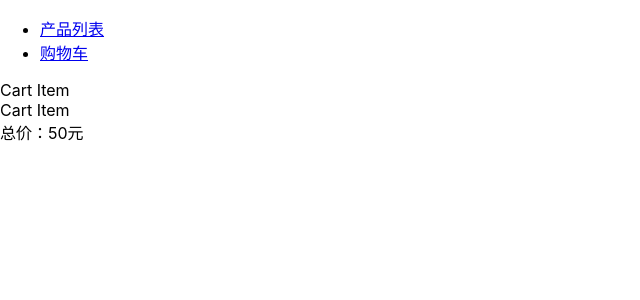
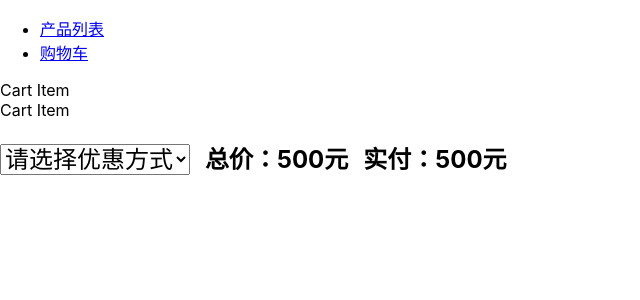
Before and after one commit to liuliangyun/shopping-cart, a React (Create React App) app: page /cart in a window 1280 px wide. Shown: the top 300 px of the page, without its empty margins (0-640 px from the left). Built offline with nearby package versions, Linux system fonts and the light colour scheme.

Commit message:
should ShoppingCart render correct total price with different promotion

```diff
--- /dev/null
+++ b/src/pages/ShoppingCart/index.css
@@ -0,0 +1,17 @@
+.shopping-cart-price {
+    margin-top: 20px;
+}
+.promotion-select {
+    font-size: 24px;
+}
+.sum-price {
+    font-size: 24px;
+    font-weight: bold;
+    margin-left: 15px;
+}
+
+.total-price {
+    font-size: 24px;
+    font-weight: bold;
+    margin-left: 15px;
+}
--- a/src/pages/ShoppingCart/index.js
+++ b/src/pages/ShoppingCart/index.js
@@ -1,19 +1,21 @@
 import CartItem from './components/CartItem'
 import { useState } from 'react'
-import { getSumPrice } from '../../utils/priceUtils'
+import { getSumPrice, getTotalPrice } from '../../utils/priceUtils'
+import { PROMOTION_TYPES } from '../../utils/constants'
+import './index.css'
 
 const mockCartItems = [
   {
     id: 'id1',
     name: 'product1',
-    price: 10,
+    price: 100,
     description: '第一个商品',
     count: 1,
   },
   {
     id: 'id2',
     name: 'product2',
-    price: 20,
+    price: 200,
     description: '第二个商品',
     count: 2,
   },
@@ -21,11 +23,28 @@ const mockCartItems = [
 
 const ShoppingCart = () => {
   const [cartItems] = useState(mockCartItems);
+  const [promotion, setPromotion] = useState('');
+  const handlePromotionChange = (event) => {
+    setPromotion(event.target.value)
+  }
 
   return (
   <div>
     {cartItems.map(item => <CartItem key={item.id} />)}
-    <div>总价：{getSumPrice(cartItems)}元</div>
+    <div className="shopping-cart-price">
+      <select className="promotion-select" value={promotion} onChange={handlePromotionChange}>
+        <option value="">请选择优惠方式</option>
+        {
+          Object.values(PROMOTION_TYPES).map(type => {
+            return (
+            <option key={type} value={type}>{type}</option>
+            )
+          })
+        }
+      </select>
+      <span className="sum-price">总价：{getSumPrice(cartItems)}元</span>
+      <span className="total-price">实付：{getTotalPrice(cartItems, promotion)}元</span>
+    </div>
   </div>
   )
 }
--- /dev/null
+++ b/src/utils/constants.js
@@ -0,0 +1,5 @@
+export const PROMOTION_TYPES = {
+  FULL_200_MINUS_30: '满200减30',
+  FULL_300_MINUS_50: '满300减50',
+  FIVE_PERCENT_OFF: '打95折',
+}
--- a/src/utils/priceUtils.js
+++ b/src/utils/priceUtils.js
@@ -1,3 +1,5 @@
+import { PROMOTION_TYPES } from './constants';
+
 export const getSumPrice = (cartItems) => {
   let sum = 0
   for (let i = 0; i < cartItems.length; i++) {
@@ -5,3 +7,17 @@ export const getSumPrice = (cartItems) => {
   }
   return sum
 }
+
+export const getTotalPrice = (cartItems, promotion) => {
+  const sum = getSumPrice(cartItems)
+  switch (promotion) {
+    case PROMOTION_TYPES.FULL_200_MINUS_30:
+      return sum - Math.floor(sum / 200) * 30;
+    case PROMOTION_TYPES.FULL_300_MINUS_50:
+      return sum - Math.floor(sum / 300) * 50;
+    case PROMOTION_TYPES.FIVE_PERCENT_OFF:
+      return sum * 0.95;
+    default:
+      return sum;
+  }
+}
```
Also changed, not shown: 1 other file (tests, documents, lock files or other folders).
